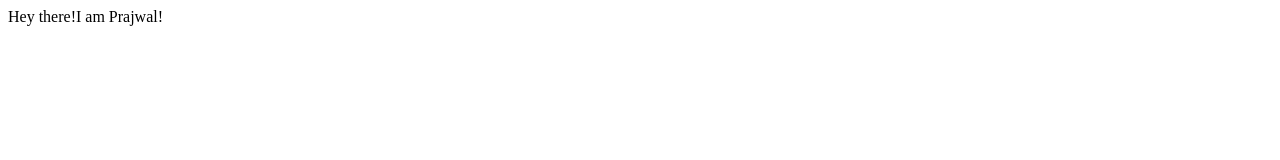
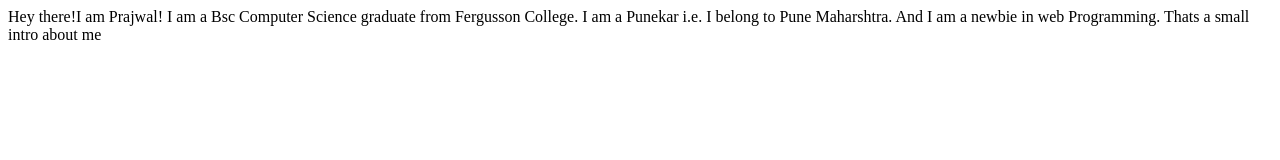
Before and after one commit to j836/prajwal-portfolio, a plain HTML site: page index.html in a window 1280 px wide. Drawn offline with Linux system fonts and the light colour scheme.

Commit message:
docs - updated  index file
Added ashort intro about me.

```diff
--- a/index.html
+++ b/index.html
@@ -7,5 +7,10 @@
 </head>
 <body>
     Hey there!I am Prajwal!
+    I am a Bsc Computer Science graduate from Fergusson College.
+    I am a Punekar i.e. I belong to Pune Maharshtra.
+    And I am a newbie in web Programming.
+    Thats a small intro about me
+
 </body>
 </html>
```
